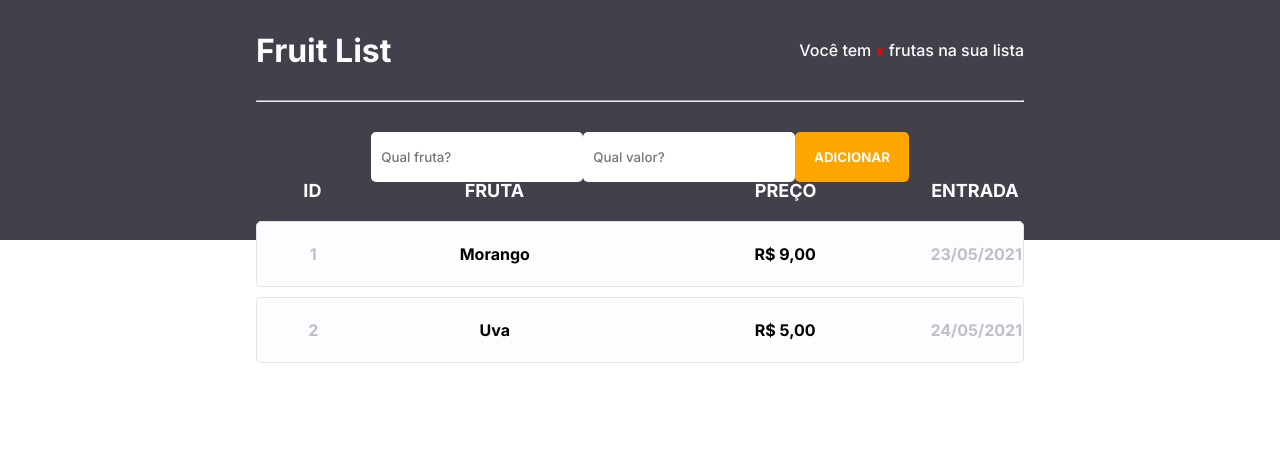
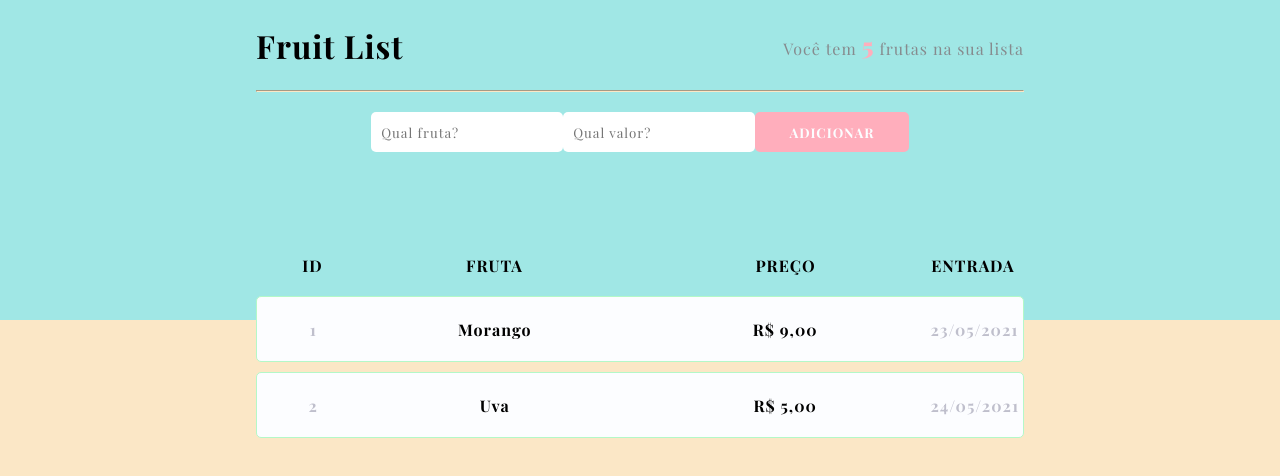
Before and after one commit to ArieleM/affya-turma2-react, a React (Create React App) app: page / in a window 1280 px wide. Shown: the top 476 px of the page. Built offline with nearby package versions, Linux system fonts and the light colour scheme; data requests are answered from the project's data file.

Commit message:
Altera paleta de cores

```diff
--- a/public/index.html
+++ b/public/index.html
@@ -10,7 +10,7 @@
       content="Web site created using create-react-app"
     />
     <link rel="preconnect" href="https://fonts.gstatic.com">
-    <link href="https://fonts.googleapis.com/css2?family=Inter:wght@300;500;700&display=swap" rel="stylesheet">
+<link href="https://fonts.googleapis.com/css2?family=Inter:wght@300;500;700&family=Playfair+Display:wght@400;700;900&display=swap" rel="stylesheet">
 
     <link rel="manifest" href="%PUBLIC_URL%/manifest.json" />
 
--- a/src/App.tsx
+++ b/src/App.tsx
@@ -60,7 +60,7 @@ const App: React.FC = () => {
         <div className="container">
           <TitleHeader>
             <h1>Fruit List</h1>
-            <p>Você tem <span>x</span> frutas na sua lista</p>
+            <p>Você tem <span>5</span> frutas na sua lista</p>
           </TitleHeader>
           <hr />
           {isLoad ? (
--- a/src/styles/global.ts
+++ b/src/styles/global.ts
@@ -5,7 +5,8 @@ export default createGlobalStyle `
     margin: 0;
     padding: 0;
     box-sizing: border-box;
-    font-family: 'Inter', sans-serif;
+    font-family: 'Playfair Display', serif;
+    letter-spacing: 1px;
   }
 
   html{
--- a/src/styles/styles.ts
+++ b/src/styles/styles.ts
@@ -1,23 +1,30 @@
 import styled from 'styled-components';
 
 export const Header = styled.header`
-  background-color: #41414C;
+  background-color: #A0E7E5;
   width: 100%;
-  height: 30vh;
+  height: 40vh;
+  hr{
+    border-color: #FBE7C6;
+  }
 `;
 export const TitleHeader = styled.div`
-  height: 100px;
+  height: 90px;
   display: flex;
   align-items: center;
   justify-content: space-between;
-  color: #FCFDFF;
   span{
-    color: red;
+    color: #FFAEBC;
+    font-weight: 900;
+    font-size: 24px;
+  }
+  p{
+    color: #868B8E;
   }
 `;
 export const ContentHeader = styled.div`
   width: 70%;
-  margin: 30px auto 0;
+  margin: 20px auto 0;
   display: flex;
   justify-content: space-around;
   input, button{
@@ -28,17 +35,21 @@ export const ContentHeader = styled.div`
     padding: 0 10px;
   }
   button{
-    background-color: orange;
-    height: 50px;
-    width: 200px;
+    background-color:#FFAEBC;
+    height: 40px;
+    width: 180px;
     color: #FCFDFF;
     text-transform: uppercase;
-    font-weight: 900;
+    font-weight: 700;
   }
 `;
 export const List = styled.main`
   height: 70vh;
+  background-color: #FBE7C6;
   ul{
+    position: absolute;
+    left: 0;
+    right: 0;
     margin-top: -70px;
   }
 `;
@@ -47,7 +58,7 @@ export const Fruit = styled.li`
   height: 66px;
   background-color: #FCFDFF;
   margin: 10px 0;
-  border: 1px solid #E1E3E6;
+  border: 1px solid #B4F8C8;
   border-radius: 5px;
   display: flex;
   align-items: center;
@@ -63,14 +74,13 @@ export const Fruit = styled.li`
   }
 `;
 export const Legend = styled.div`
-  color: #FCFDFF;
-  margin: 10px 0;
+  margin: 5px 0;
   display: flex;
   align-items: center;
   padding: 0 20px;
   text-align: center;
   text-transform: uppercase;
-  font-size: 18px;
+  font-size: 16px;
   font-weight: bold;
   margin-bottom: 20px;
   p{
```
